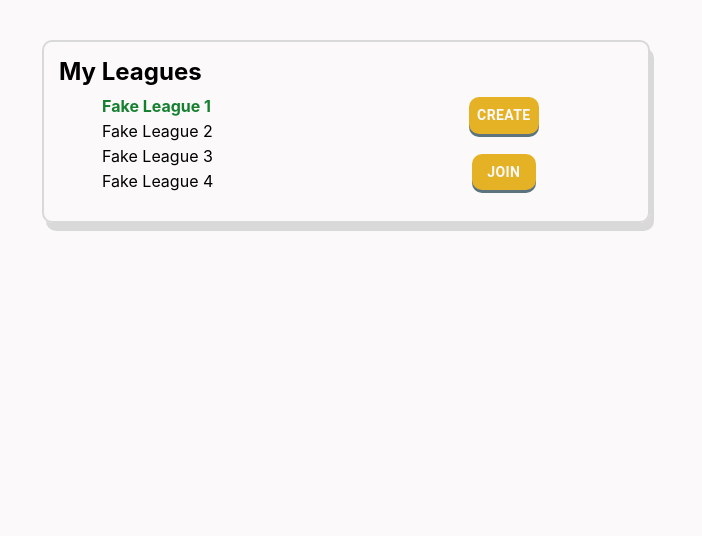
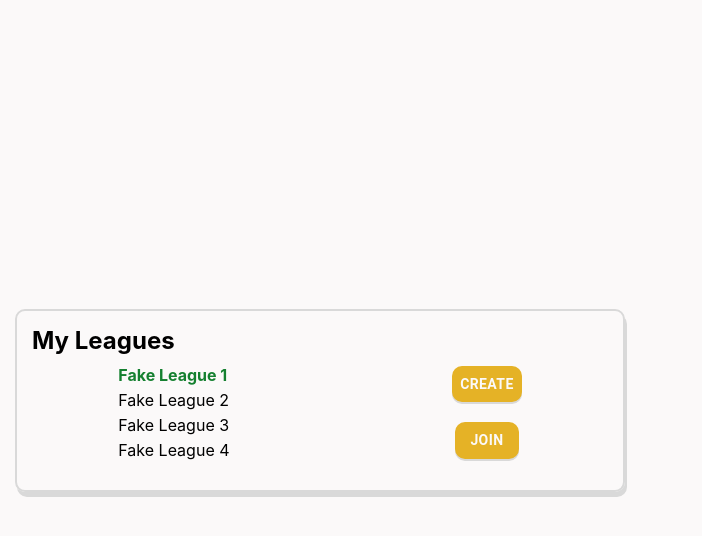
Before and after one commit to Gabriel-Thibaud/BetRugby, a React (Create React App) app in the folder frontend/: page / in a window 1280 px wide. Shown: the top 536 px of the page, without its empty margins (0-702 px from the left). Built offline with nearby package versions, Linux system fonts and the light colour scheme.

Commit message:
comments resolved

```diff
--- a/frontend/src/components/homepage/Homepage.tsx
+++ b/frontend/src/components/homepage/Homepage.tsx
@@ -3,31 +3,36 @@ import { Box, styled } from '@mui/material';
 import { Leagues } from './Leagues';
 
 const HomepageContainer = styled(Box)({
-    backgroundColor: "#FBF9F9",
-    height: "90%",
-    width: "95%",
-    color: "black",
+    height: "100%",
+    width: "100%",
+    padding: "15px",
+    color: "#000000",
     display: "flex",
-    justifyContent: "space-between",
-    alignItems:"center",
-    gap: "10px"
-})
+    justifyContent: "space-around",
+    alignItems:"center"
+});
 
 const LeftContent = styled(Box)({
-    height:"100%",
-    width:"50%",
-    padding:"10px",
+    height: "100%",
     display: "flex",
-    flexDirection:"column"
+    flexDirection:"column",
+    justifyContent: "space-around"
+});
+
+const RightContent = styled(Box)({
+    display: "flex",
+    padding: "15px",
 })
 
 export function Homepage() {
 
     return (
         <HomepageContainer>
-            <LeftContent>
+            <LeftContent flex={1}>
                 <Leagues/>
             </LeftContent>
+            <RightContent flex={1}>
+            </RightContent>
         </HomepageContainer>
     );
 }
--- a/frontend/src/components/homepage/Leagues.tsx
+++ b/frontend/src/components/homepage/Leagues.tsx
@@ -9,7 +9,7 @@ const LeaguesContainer = styled(Box)({
     flexDirection: "column",
     gap: "10px",
     border: "2px solid #D9D9D9",
-    boxShadow: "4px 8px #D9D9D9",
+    boxShadow: "2px 5px #D9D9D9",
     borderRadius: "10px",
 });
 
@@ -23,7 +23,7 @@ const Title = styled(Box)({
 const CustomButton = styled(Button)({
     backgroundColor: " #E5B226",
     color: "#FBF9F9",
-    boxShadow: "0px 3px #5D737E",
+    boxShadow: "0px 2px #D9D9D9",
     borderRadius: "10px",
     fontWeight: "bold",
     "&:hover":{
@@ -36,17 +36,16 @@ const Content = styled(Box)({
     width: "100%",
     paddingBottom: "15px",
     display: "flex",
+    gap: "50px",
     justifyContent: "space-around",
     alignItems: "center"
 });
 
 const LeftContent = styled(Box)({
     height: "fit-content",
-    width: "40%",
     display: "flex",
     flexDirection: "column",
     gap: "5px"
-
 });
 
 const LeagueButton = styled(Box)((props:{is_active: number}) => ({
@@ -54,18 +53,16 @@ const LeagueButton = styled(Box)((props:{is_active: number}) => ({
     color: props.is_active ? "#158030" : "#000000",
     cursor: "pointer",
     "&:hover": {
-    fontWeight : "bold"
+        fontWeight : "bold"
     }
 }));
 
-
 const RightContent = styled(Box)({
     height: "fit-content",
-    width: "30%",
     display: "flex",
     flexDirection: "column",
     alignItems: "center",
-    gap: "20px"
+    gap: "20px",
 });
 
 
@@ -80,7 +77,12 @@ export function Leagues(){
             <Content>
                 <LeftContent>
                     {leaguesList.map((league)=>
-                        <LeagueButton is_active={Number(activeLeague === league)}> {league} </LeagueButton>
+                        <LeagueButton
+                        key={league}
+                        onClick={() => setActiveLeague(league)}
+                        is_active={Number(activeLeague === league)}>
+                            {league}
+                        </LeagueButton>
                     )}
                 </LeftContent>
                 <RightContent>
```
